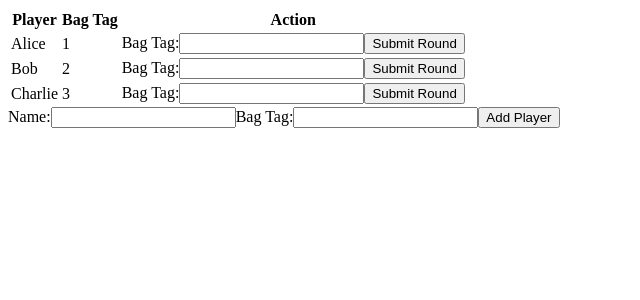
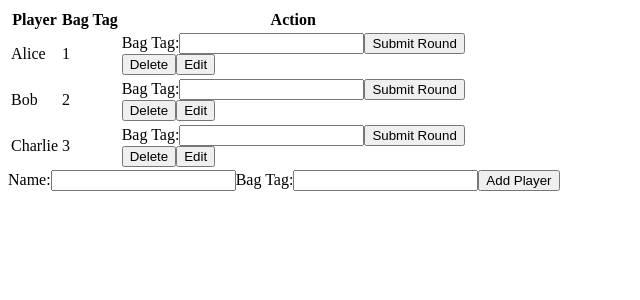
Before and after one commit to CodeNinja202/BagTag, a React (Create React App) app: page / in a window 1280 px wide. Shown: the top 300 px of the page, without its empty margins (0-640 px from the left). Built offline with nearby package versions, Linux system fonts and the light colour scheme.

Commit message:
edit and delete button working

```diff
--- a/src/App.js
+++ b/src/App.js
@@ -56,6 +56,13 @@ const App = () => {
     const name = event.target.name.value;
     const bagTag = parseInt(event.target.bagTag.value, 10); // parse bagTag as integer
 
+    // Check if the name or bagTag fields are empty
+    if (!name || !bagTag) {
+      // If either field is empty, display an error message and return early
+      console.error('Name and bag tag fields cannot be empty');
+      return;
+    }
+
     try {
       const newPlayer = { name, bagTag };
       const updatedPlayers = updateRankings(players, newPlayer, 0);
@@ -67,7 +74,6 @@ const App = () => {
       console.error(error);
     }
   };
-
 
 
   return (
--- a/src/components/Rankingtable/index.js
+++ b/src/components/Rankingtable/index.js
@@ -1,6 +1,6 @@
 import React from 'react';
 
-const RankingTable = ({players, onRoundSubmit}) => {
+const RankingTable = ({players, onRoundSubmit, onDeletePlayer, onEditPlayer}) => {
   return (
     <table>
       <thead>
@@ -21,6 +21,9 @@ const RankingTable = ({players, onRoundSubmit}) => {
                 <input type="number" id="bagTag" name="bagTag" />
                 <button type="submit">Submit Round</button>
               </form>
+              {/* Add delete and edit buttons */}
+              <button onClick={() => onDeletePlayer(player)}>Delete</button>
+              <button onClick={() => onEditPlayer(player)}>Edit</button>
             </td>
           </tr>
         ))}
```
